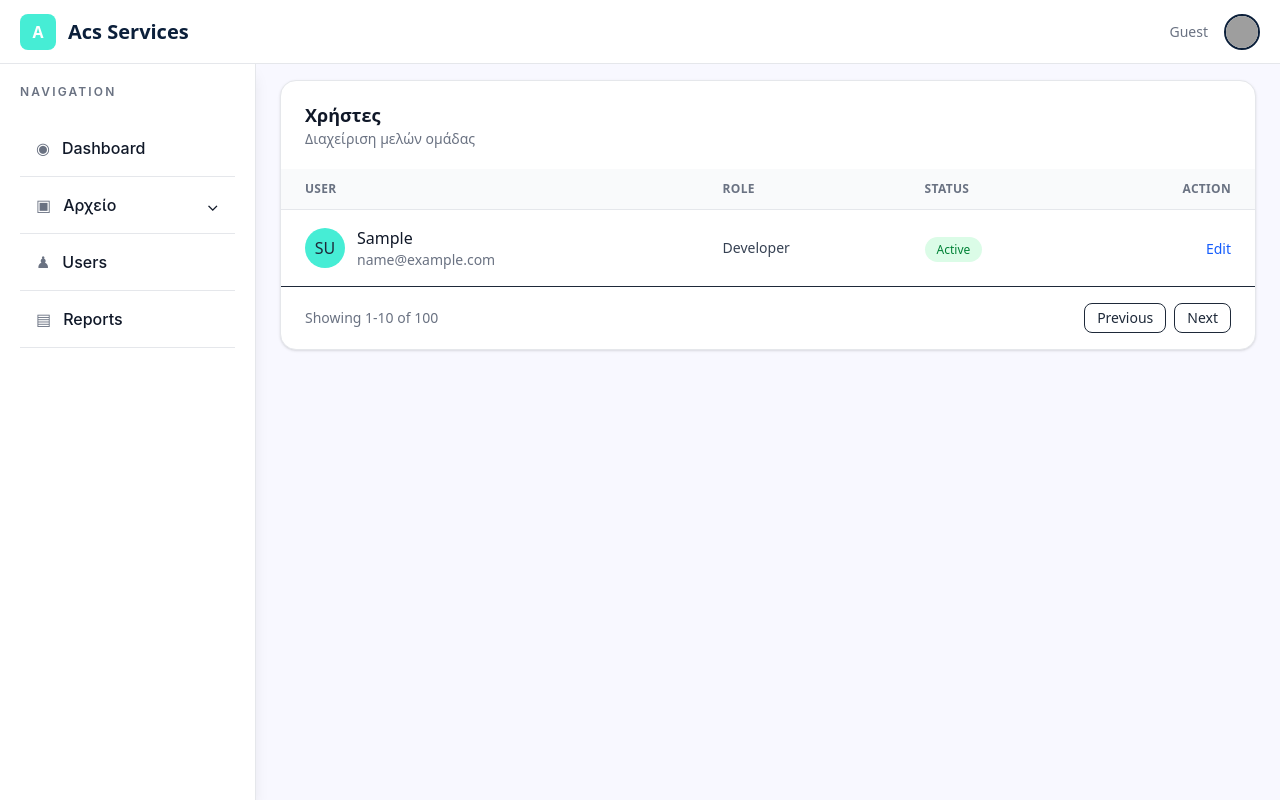
After one commit to kostisvit/Acs-CRM, a Django app: page /accounts/users/ in a window 1280 px wide. The commit adds this page. Run offline with Django 5.2, Linux system fonts and the light colour scheme; tables that the repository leaves empty hold one stand-in row (values such as "Sample post"); style sheets or scripts are compiled from the project's sources; grey boxes are pictures that could not be loaded.

Commit message:
users list html

```diff
--- a/apps/accounts/urls.py
+++ b/apps/accounts/urls.py
@@ -1,7 +1,10 @@
 from django.urls import path
-from .views import login_view, logout_view
+from .views import login_view, logout_view, users_view
+
+app_name = "accounts"
 
 urlpatterns = [
     path("login/", login_view, name="login"),
     path("logout/", logout_view, name="logout"),
+    path("users/", users_view, name="users"),
 ]
--- a/apps/accounts/views.py
+++ b/apps/accounts/views.py
@@ -30,3 +30,12 @@ def logout_view(request):
 
     logout(request)
     return redirect("login")
+
+
+def users_view(request):
+    # This view will display a list of users
+    from django.contrib.auth import get_user_model
+
+    User = get_user_model()
+    users = User.objects.all()
+    return render(request, "accounts/users.html", {"users": users})
--- a/templates/_base.html
+++ b/templates/_base.html
@@ -20,7 +20,7 @@
 
 
 <body
-    x-data="{ open:false, products:false }"
+    x-data="{ open:false, organizations:false }"
     class="bg-[#F8F8FF] text-gray-800">
 
 
@@ -102,7 +102,7 @@
                block px-4 py-3
                text-sm text-gray-700
                hover:bg-teal-300">
-                ⚙ Configuration
+                Ρυθμίσεις χρήστη
             </a>
 
             <a href="#"
@@ -110,12 +110,12 @@
                block px-4 py-3
                text-sm text-gray-700
                hover:bg-teal-300">
-                👤 Profile
+                Επεξεργασία προφίλ χρήστη
             </a>
 
             <div class="border-t"></div>
 
-            <form action="{% url 'logout' %}" method="POST">
+            <form action="{% url 'accounts:logout' %}" method="POST">
                 {% csrf_token %}
                 <button
                     type="submit"
@@ -187,11 +187,11 @@ Navigation
         </a>
     </li>
 
-    <!-- Products -->
+    <!-- Organizations-->
     <li class="border-b border-gray-200">
 
         <button
-        @click="products=!products"
+        @click="organizations=!organizations"
         class="
         w-full
         flex items-center justify-between
@@ -207,14 +207,14 @@ Navigation
 
             <span
             class="transition-transform duration-300"
-            :class="products ? 'rotate-180':''">
+            :class="organizations ? 'rotate-180':''">
                 ⌄
             </span>
 
         </button>
 
         <div
-        x-show="products"
+        x-show="organizations"
         x-collapse
         class="
         ml-6
@@ -234,7 +234,7 @@ Navigation
             hover:bg-teal-300
             hover:text-black
             transition">
-                Add Product
+                Οργανισμοί
             </a>
 
             <a href="#"
@@ -246,7 +246,7 @@ Navigation
             hover:bg-teal-300
             hover:text-black
             transition">
-                Inventory
+                Επαφές
             </a>
 
             <a href="#"
@@ -258,7 +258,19 @@ Navigation
             hover:bg-teal-300
             hover:text-black
             transition">
-                Categories
+                Εργασίες
+            </a>
+
+            <a href="#"
+            class="
+            block
+            py-2 px-3
+            rounded-lg
+            text-gray-600
+            hover:bg-teal-300
+            hover:text-black
+            transition">
+                Εκπαιδεύσεις
             </a>
 
         </div>
@@ -267,7 +279,7 @@ Navigation
 
     <!-- Users -->
     <li class="border-b border-gray-200">
-        <a href="#"
+        <a href="{% url 'accounts:users' %}"
         class="
         flex items-center gap-3
         px-4 py-4
--- /dev/null
+++ b/templates/accounts/users.html
@@ -0,0 +1,138 @@
+{% extends "_base.html" %}
+
+{% block content %}
+<div class="w-full rounded-2xl border border-gray-200 bg-white shadow-sm">
+  <div class="flex items-center justify-between px-6 py-5">
+    <div>
+      <h2 class="text-lg font-semibold text-gray-900">
+        Χρήστες
+      </h2>
+      <p class="text-sm text-gray-500">
+        Διαχείριση μελών ομάδας
+      </p>
+    </div>
+
+    {% comment %} <button
+      class="rounded-lg bg-teal-600 px-4 py-2 text-sm font-medium text-white hover:bg-teal-700"
+    >
+      Νέος χρήστης
+    </button> {% endcomment %}
+  </div>
+
+  <div class="overflow-x-auto">
+    <table class="min-w-full divide-y divide-gray-200">
+      <thead class="bg-gray-50">
+        <tr>
+          <th class="px-6 py-3 text-left text-xs font-semibold uppercase tracking-wide text-gray-500">
+            User
+          </th>
+
+          <th class="px-6 py-3 text-left text-xs font-semibold uppercase tracking-wide text-gray-500">
+            Role
+          </th>
+
+          <th class="hidden px-6 py-3 text-left text-xs font-semibold uppercase tracking-wide text-gray-500 md:table-cell">
+            Status
+          </th>
+
+          <th class="px-6 py-3 text-right text-xs font-semibold uppercase tracking-wide text-gray-500">
+            Action
+          </th>
+        </tr>
+      </thead>
+
+      <tbody class="divide-y divide-gray-100 bg-white">
+      {% for user in users %}
+        <tr class="transition hover:bg-gray-50">
+          <td class="px-6 py-4">
+            <div class="flex items-center gap-3">
+              <div class="flex h-10 w-10 items-center justify-center rounded-full bg-teal-300 font-medium">
+                {{ user.first_name|slice:":1"|upper }}{{ user.last_name|slice:":1"|upper }}
+              </div>
+
+              <div>
+                <p class="font-medium text-gray-900">
+                  {{ user.first_name }}
+                </p>
+                <p class="text-sm text-gray-500">
+                  {{ user.email }}
+                </p>
+              </div>
+            </div>
+          </td>
+
+          <td class="px-6 py-4 text-sm text-gray-700">
+            Developer
+          </td>
+
+          <td class="hidden px-6 py-4 md:table-cell">
+            <span class="rounded-full bg-green-100 px-3 py-1 text-xs font-medium text-green-700">
+              Active
+            </span>
+          </td>
+
+          <td class="px-6 py-4 text-right">
+            <button class="text-sm font-medium text-blue-600 hover:text-blue-800">
+              Edit
+            </button>
+          </td>
+        </tr>
+
+
+        {% comment %} <tr class="transition hover:bg-gray-50">
+          <td class="px-6 py-4">
+            <div class="flex items-center gap-3">
+              <div class="flex h-10 w-10 items-center justify-center rounded-full bg-gray-100 font-medium">
+                AS
+              </div>
+
+              <div>
+                <p class="font-medium text-gray-900">
+                  Anna Smith
+                </p>
+                <p class="text-sm text-gray-500">
+                  anna@example.com
+                </p>
+              </div>
+            </div>
+          </td>
+
+          <td class="px-6 py-4 text-sm text-gray-700">
+            Designer
+          </td>
+
+          <td class="hidden px-6 py-4 md:table-cell">
+            <span class="rounded-full bg-yellow-100 px-3 py-1 text-xs font-medium text-yellow-700">
+              Pending
+            </span>
+          </td>
+
+          <td class="px-6 py-4 text-right">
+            <button class="text-sm font-medium text-blue-600 hover:text-blue-800">
+              Edit
+            </button>
+          </td>
+        </tr> {% endcomment %}
+{% endfor %}
+      </tbody>
+    </table>
+  </div>
+
+  <div class="flex items-center justify-between border-t px-6 py-4">
+    <span class="text-sm text-gray-500">
+      Showing 1-10 of 100
+    </span>
+
+    <div class="flex gap-2">
+      <button class="rounded-lg border px-3 py-1 text-sm hover:bg-gray-50">
+        Previous
+      </button>
+
+      <button class="rounded-lg border px-3 py-1 text-sm hover:bg-gray-50">
+        Next
+      </button>
+    </div>
+  </div>
+</div>
+
+{% endblock %}
--- a/templates/home.html
+++ b/templates/home.html
@@ -34,17 +34,17 @@ text-gray-500">
 <div class="grid grid-cols-1 sm:grid-cols-2 lg:grid-cols-3 xl:grid-cols-4 gap-6">
 
   <div class="rounded-xl bg-amber-400 p-6 shadow">
-    <h3 class="text-lg font-semibold">Customers</h3>
+    <h3 class="text-lg font-semibold">Εργασίες {% now "Y" %}</h3>
     <p class="mt-2 text-3xl font-bold">1,240</p>
   </div>
 
   <div class="rounded-xl bg-pink-500 p-6 shadow">
-    <h3 class="text-lg font-semibold">New Customers</h3>
+    <h3 class="text-lg font-semibold">Οργανισμοί</h3>
     <p class="mt-2 text-3xl font-bold">86</p>
   </div>
 
   <div class="rounded-xl bg-orange-600 p-6 shadow">
-    <h3 class="text-lg font-semibold">Active Tasks</h3>
+    <h3 class="text-lg font-semibold">Επαφές</h3>
     <p class="mt-2 text-3xl font-bold">342</p>
   </div>
 
```
